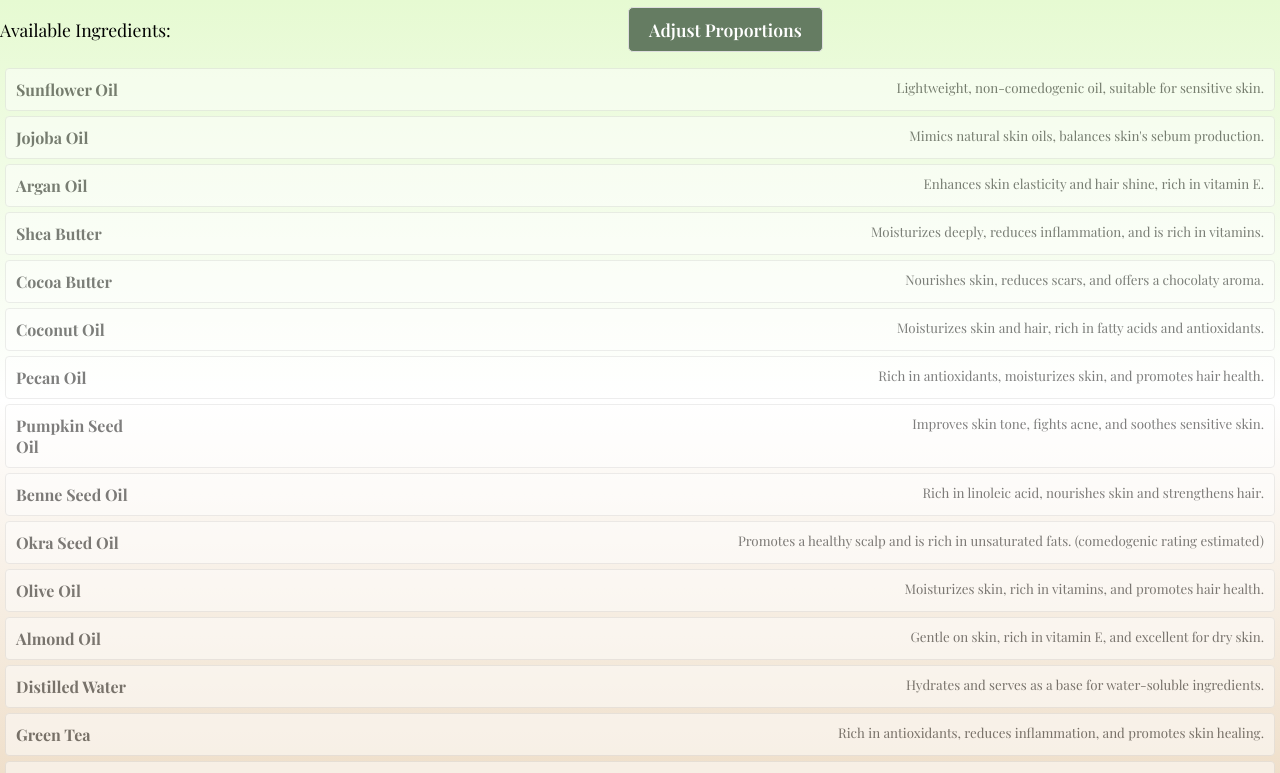
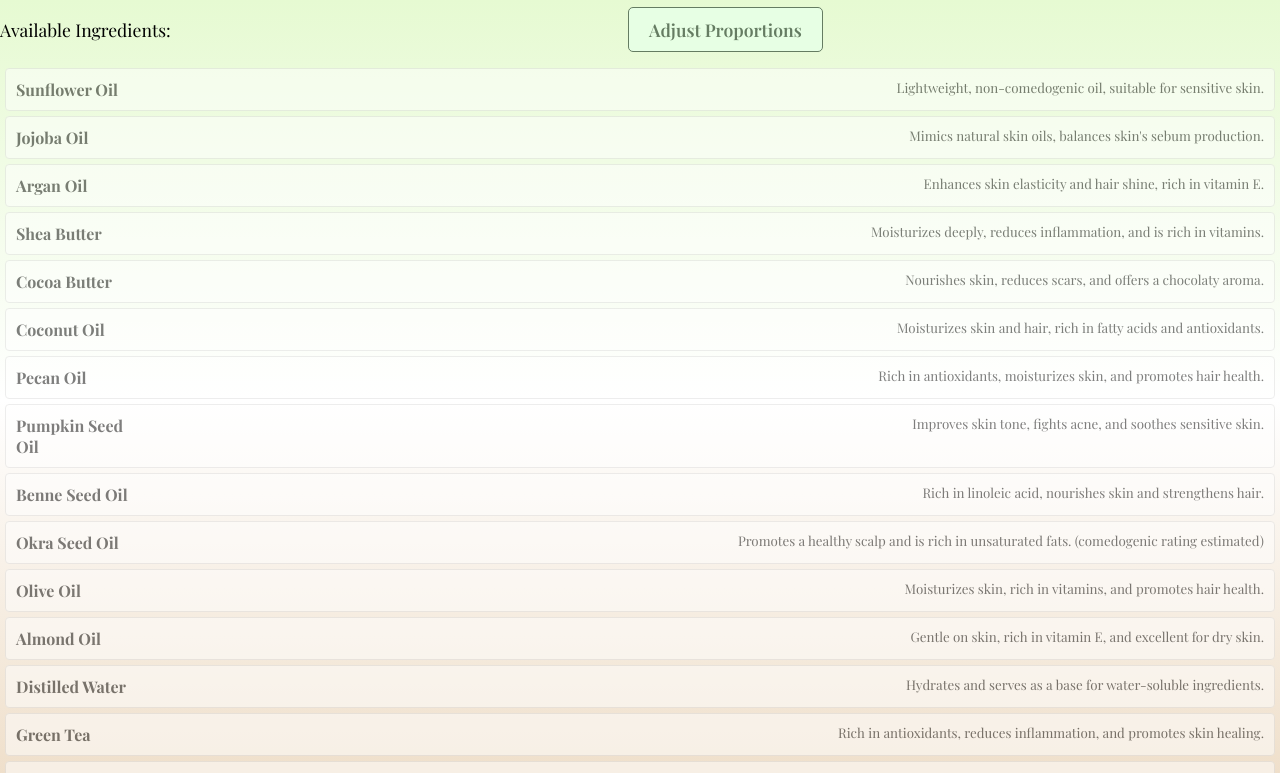
Before and after one commit to cwkoss/skincare, a React (Create React App) app: page /#/recipe-builder in a window 1280 px wide. Shown: the top 773 px of the page. Built offline with nearby package versions, Linux system fonts and the light colour scheme; a web font is replaced by a local one.

Commit message:
improve styling

```diff
--- a/src/App.css
+++ b/src/App.css
@@ -2,8 +2,10 @@
 @import url('https://fonts.googleapis.com/css2?family=Playfair+Display:ital,wght@0,400..900;1,400..900&display=swap');
 
 :root {
-  --button-active: #4ba04e;
-  --button-clickable: #657c62;
+  --button-active: #adf7a4;
+  --button-clickable: #e7ffe4;
+  --button-clickable-lines : #657c62;
+  --button-active-lines: #507c4a;
   --text-color: #333;
 }
 
@@ -26,7 +28,7 @@ html, body {
 
 button {
   padding: 10px 20px;
-  background-color: #4CAF50;
+  background-color: var(--button-clickable);
   color: white;
   border: none;
   border-radius: 5px;
@@ -34,7 +36,8 @@ button {
 }
 
 button:hover {
-  background-color: #45a049;
+  background-color: var(--button-active);
+  color: var(--button-active-lines)
 }
 
 .homePageContainer {
@@ -85,10 +88,11 @@ p {
 
 button {
   margin: 5px;
-  border: 1px solid #ddd;
+  border: 1px solid;
   background-color: var(--button-clickable);
+  border-color: var(--button-clickable-lines);
   padding: 10px 20px;
-  color: #fff;
+  color: var(--button-clickable-lines);
   border-radius: 5px;
   cursor: pointer;
   transition: background-color 0.3s, color 0.3s;
@@ -100,17 +104,16 @@ button {
 
 button.selected {
   background-color: var(--button-active);
-  color: white;
 }
 
 button.submit {
   align-items: center;
   width: 70vw;
   padding: 10px 20px;
-  border: 1px solid #ddd;
+
   border-radius: 5px;
   background-color: var(--button-active);
-  color: white;
+
   font-size: 1.1em;
 
   position: absolute;
@@ -120,8 +123,7 @@ button.submit {
 }
 
 button.submit:hover {
-  background-color: var(--button-active);
-  color: white;
+  color: var(--button-active-lines);
 }
 
 button.submit:disabled {
```
